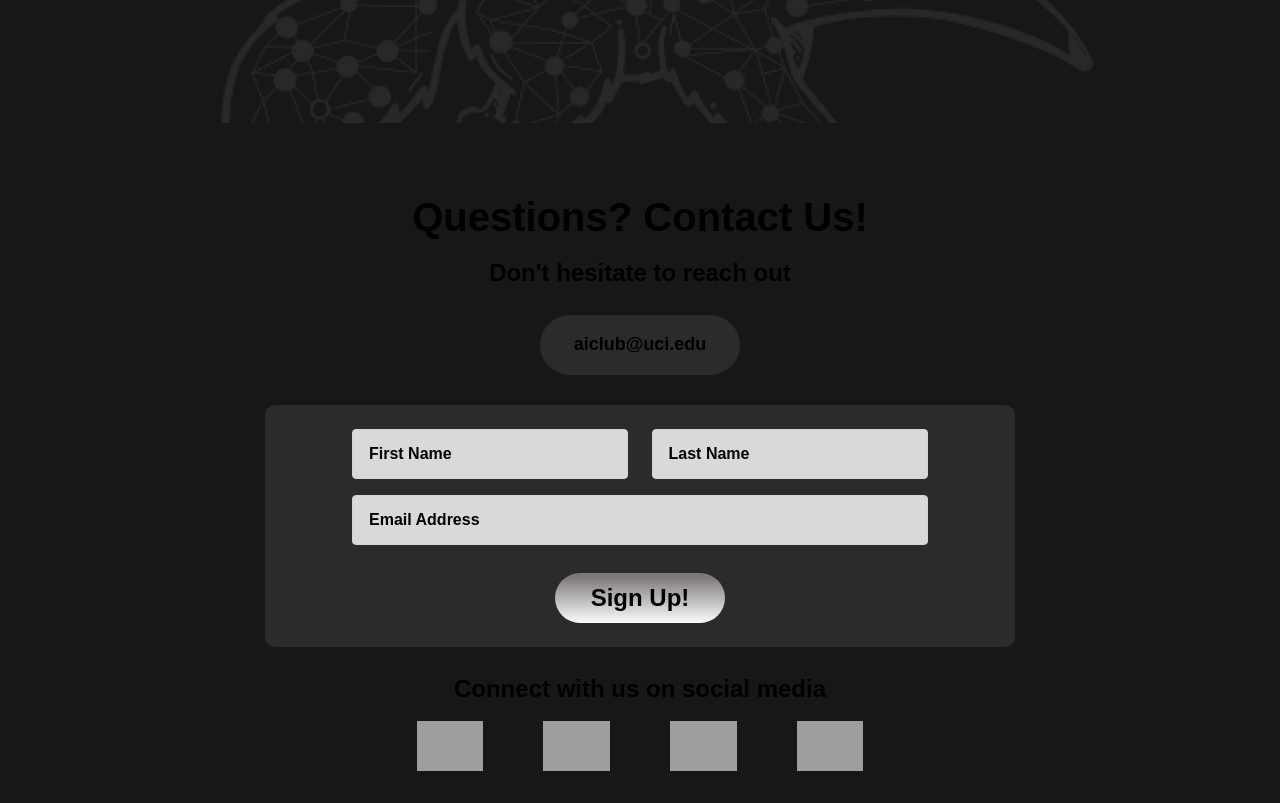
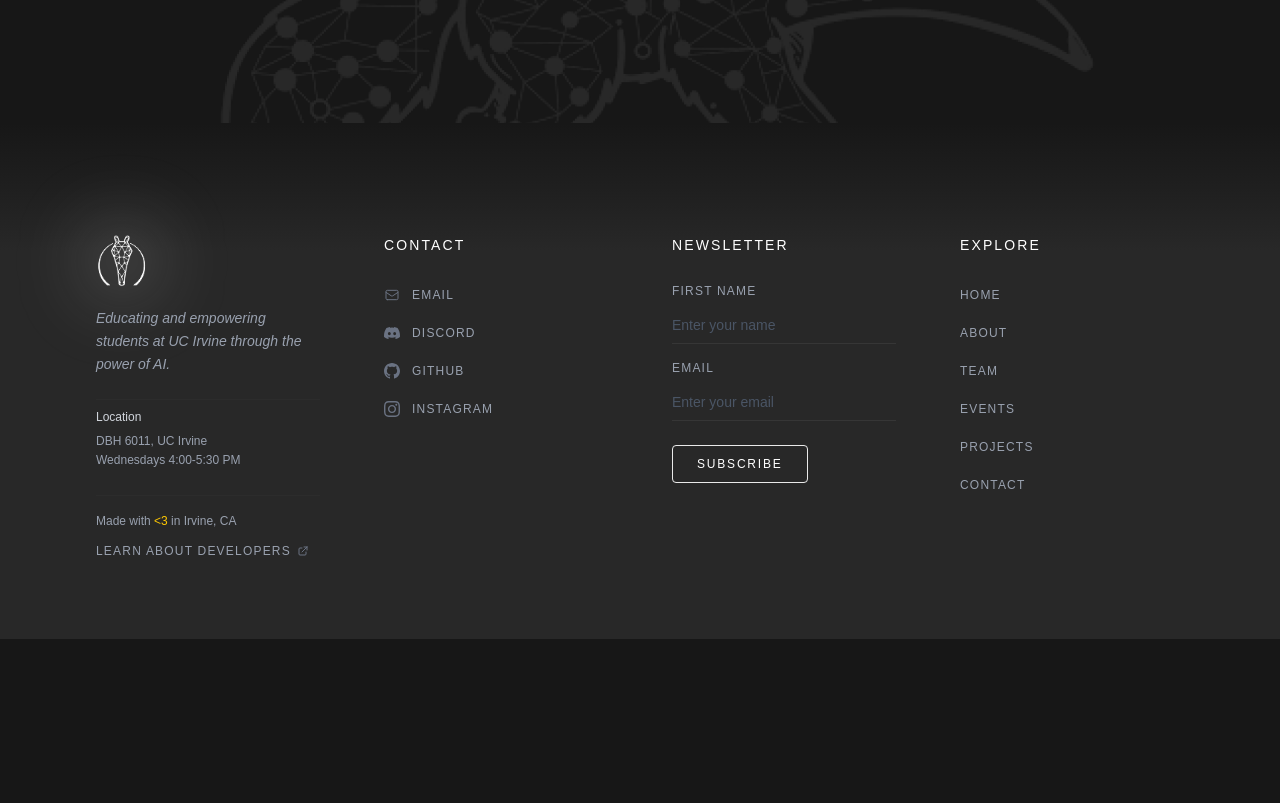
Before and after one commit to aiclubatuci/aiclub-website, a Next.js app: page / in a window 1280 px wide. Shown: the part 677-1480 px from the top of the page. After the commit the page ends 1316 px from the top, so only its background shows below. Built offline with nearby package versions, Linux system fonts and the light colour scheme; grey boxes are pictures that could not be loaded.

Commit message:
make contact page look good on mobile!

```diff
--- a/src/ContactSection.tsx
+++ b/src/ContactSection.tsx
@@ -18,13 +18,20 @@ const ContactSection = () => {
   return (
     <div
       id="Contact"
-      className="text-center items-center justify-items-center p-6 py-20 lg:px-32 w-full overflow-hidden"
+      className="w-full px-4 py-16 lg:px-32 text-center overflow-hidden"
+      // className="text-center items-center justify-items-center p-6 py-20 lg:px-32 w-full overflow-hidden"
     >
-      <h1 className="font-extrabold text-[40px] leading-[28px] tracking-[0%] text-center mb-[30px]">
+      <h1
+        className="font-extrabold text-3xl sm:text-4xl lg:text-[40px] mb-6"
+        // className="font-extrabold text-[40px] leading-[28px] tracking-[0%] text-center mb-[30px]"
+      >
         Questions? Contact Us!
       </h1>
 
-      <h2 className="font-bold text-[24px] leading-[100%] tracking-[0%] text-center mb-[30px]">
+      <h2
+        className="font-bold text-lg sm:text-xl mb-6"
+        // className="font-bold text-[24px] leading-[100%] tracking-[0%] text-center mb-[30px]"
+      >
         Don't hesitate to reach out
       </h2>
 
@@ -59,107 +66,63 @@ const ContactSection = () => {
       </button>
 
       <div
-        className="relative w-[750px] h-full rounded-[10px] opacity-100 p-6 mx-auto flex flex-col justify-between mb-[30px]"
+        className="mx-auto mb-10 w-full max-w-xl rounded-xl bg-white/10 p-6 sm:p-8"
         style={{
           background: "rgba(217, 217, 217, 0.1)",
-          transform: "rotate(0deg)",
         }}
       >
-        <form className="flex flex-col items-center w-full">
-          <div className="flex flex-wrap justify-between gap-4 w-full max-w-xl">
-            <div className="w-full md:w-[48%]">
+        <form className="flex flex-col gap-4">
+          <div className="flex flex-col md:flex-row gap-4">
             <input
-                className="w-full border border-gray-300 rounded py-3 px-4 placeholder:text-[rgba(0,0,0,1)]
-                        placeholder:font-semibold
-                        placeholder:text-[16px]
-                        placeholder:leading-[28px]
-                        placeholder:tracking-[0px]"
-                style={{ background: "rgba(217, 217, 217, 1)" }}
               type="text"
-                name="FirstName"
               placeholder="First Name"
-                required
+              className="w-full rounded-lg bg-gray-100 px-4 py-4 font-semibold text-black placeholder-black"
+            />
+
+            <input
+              type="text"
+              placeholder="Last Name"
+              className="w-full rounded-lg bg-gray-100 px-4 py-4 font-semibold text-black placeholder-black"
             />
           </div>
 
-            <div className="w-full  md:w-[48%]">
           <input
-                className="w-full border border-gray-300 rounded py-3 px-4 placeholder:text-[rgba(0,0,0,1)]
-                            placeholder:font-semibold
-                            placeholder:text-[16px]
-                            placeholder:leading-[28px]
-                            placeholder:tracking-[0px]"
-                style={{ background: "rgba(217, 217, 217, 1)" }}
-                type="text"
-                name="LastName"
-                placeholder="Last Name"
-                required
+            type="email"
+            placeholder="Email Address"
+            className="w-full rounded-lg bg-gray-100 px-4 py-4 font-semibold text-black placeholder-black"
           />
-            </div>
 
-            <div className="w-full">
-              <input
-                className="w-full border border-gray-300 rounded py-3 px-4 mt-0.2 text-left placeholder:text-[rgba(0,0,0,1)]
-                          placeholder:font-semibold
-                          placeholder:text-[16px]
-                          placeholder:leading-[28px]
-                          placeholder:tracking-[0px]"
-                style={{ background: "rgba(217, 217, 217, 1)" }}
-                type="email"
-                name="Email"
-                placeholder="Email Address"
-                required
-              />
-            </div>
-
-            <div className="w-full flex justify-center mt-3">
           <button
-                style={{
-                  width: "170px",
-                  height: "50px",
-                  borderRadius: "90px",
-                  background:
-                    "linear-gradient(180deg, #7D7878 6.84%, #FFFFFF 102.64%)",
-                  border: "none",
-                  cursor: "pointer",
-                  display: "flex",
-                  alignItems: "center",
-                  justifyContent: "center",
-                  fontWeight: 700,
-                  fontSize: "24px",
-                  lineHeight: "100%",
-                  letterSpacing: "0%",
-                  textAlign: "center",
-                  fontStyle: "bold",
-                  color: "rgba(0, 0, 0, 1)",
-                  opacity: 1,
-                }}
+            type="submit"
+            className="mt-4 w-full rounded-full py-4 bg-linear-to-b from-gray-400 to-white font-bold text-black placeholder-black"
           >
             Sign Up!
           </button>
-            </div>
-          </div>
         </form>
       </div>
 
-      <h2 className="font-bold text-[24px] leading-[100%] tracking-[0%] text-center">
+      <h2 className="font-bold text-lg sm:text-xl mb-4">
         Connect with us on social media
       </h2>
 
-      <div className="flex flex-row justify-between items-center pt-5 gap-[60px]">
-        <a href={`mailto:${email}`} target="_blank">
-          <img className="h-[50px]" src="/global/mail.svg" />
+      <div className="flex flex-wrap justify-center gap-8">
+        <a href={`mailto:${email}`} target="_blank" rel="noreferrer">
+          <img className="h-10 sm:h-12" src="/img/global/mail.svg" />
         </a>
 
-        <a href="https://www.facebook.com/aiatuci/" target="_blank">
-          <img className="h-[50px]" src="/global/facebook.svg" />
+        <a
+          href="https://www.facebook.com/aiatuci/"
+          target="_blank"
+          rel="noreferrer"
+        >
+          <img className="h-10 sm:h-12" src="/img/global/facebook.svg" />
         </a>
 
         <a href="https://www.linkedin.com/company/aiatuci/" target="_blank">
-          <img className="h-[50px]" src="/global/linkedin.svg" />
+          <img className="h-10 sm:h-12" src="/img/global/linkedin.svg" />
         </a>
         <a href="https://www.instagram.com/aiatuci/" target="_blank">
-          <img className="h-[50px]" src="/global/instagram.svg" />
+          <img className="h-10 sm:h-12" src="/img/global/instagram.svg" />
         </a>
       </div>
     </div>
--- a/src/Landing.tsx
+++ b/src/Landing.tsx
@@ -16,7 +16,7 @@ const LandingPage = () => {
         />
 
         <h1
-          className="font-bold leading-tight mx-auto text-center" // max-w-[90%] sm:max-w-[700px] md:max-w-[900px]
+          className="font-bold leading-tight mx-auto text-center"
           style={{
             fontWeight: 700,
             fontStyle: "normal",
@@ -74,8 +74,6 @@ const LandingPage = () => {
 
       <div className="h-12 sm:h-16 md:h-24 lg:h-32" />
 
-      {/* <div className="h-12 sm:h-16 lg:h-32" */}
-
       <div className="absolute inset-x-0 bottom-0 h-48 sm:h-64 md:h-80 opacity-30 pointer-events-none">
         <Image src="/img/global/anteater.png" alt="Anteater" fill className="object-contain object-bottom" priority/>
       </div>
--- a/src/app/contact/page.tsx
+++ b/src/app/contact/page.tsx
@@ -1,7 +1,10 @@
+import ContactSection from "../../ContactSection";
+
 export default function Contact() {
   return (
     <div className="min-h-screen flex items-center justify-center">
-      <h1 className="text-4xl font-bold">Contact</h1>
+      <ContactSection>
+      </ContactSection>
     </div>
   );
 }
--- a/src/app/page.tsx
+++ b/src/app/page.tsx
@@ -1,11 +1,10 @@
-import ContactSection from "../ContactSection";
+
 import LandingPage from "../Landing";
 
 export default function Home() {
   return (
     <main>
       <LandingPage/>
-      <ContactSection/>
     </main>
   );
 }
```
Lines whose indentation alone changed are shown as unchanged.
